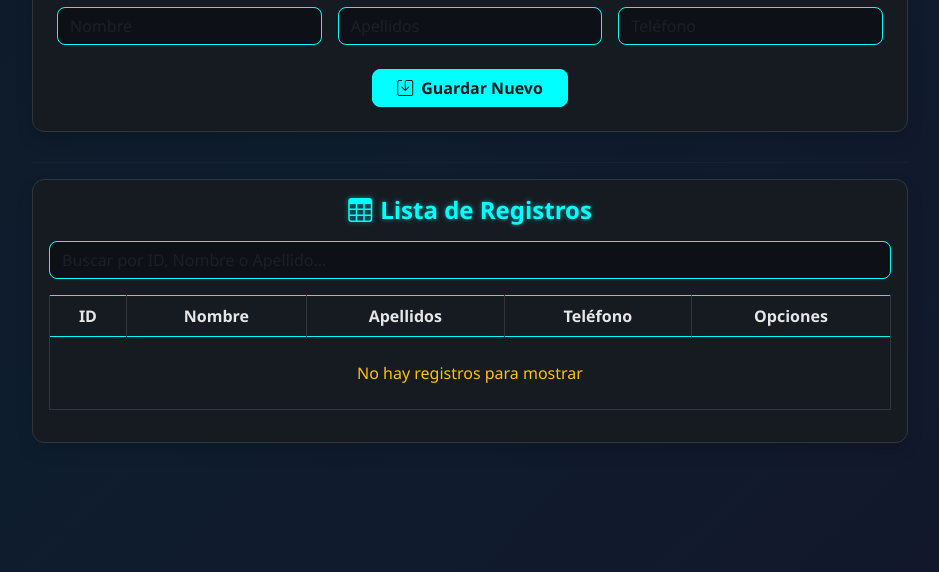
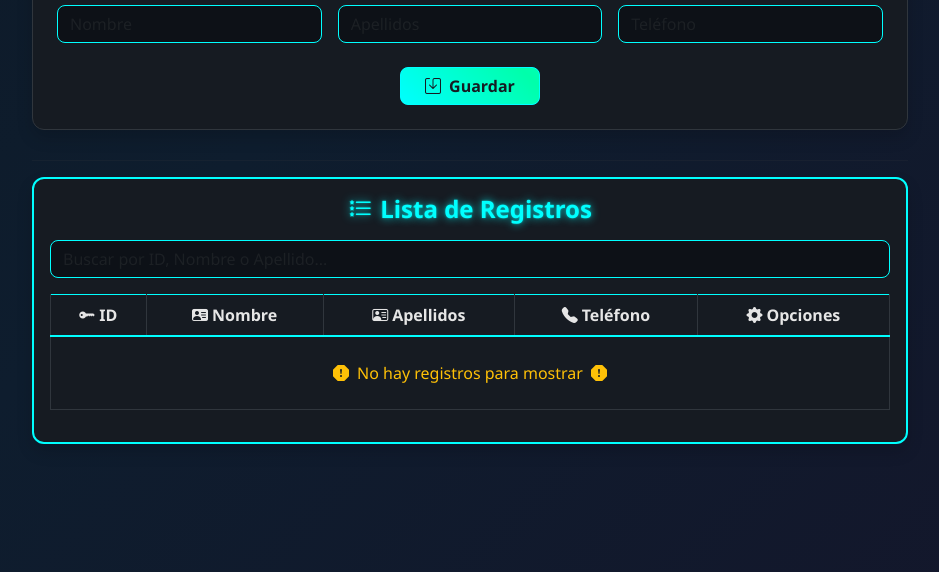
Before and after one commit to JuanPa-CA/registros, a plain HTML site: page index.html in a window 1280 px wide. Shown: the part 228-800 px from the top of the page, without its empty margins (170-1109 px from the left). Drawn offline with nearby package versions, Linux system fonts and the light colour scheme.

Commit message:
Update index.html

```diff
--- a/index.html
+++ b/index.html
@@ -26,7 +26,7 @@
 
         @keyframes gradientBG {
             0% {
-                background-position: 0% 50;
+                background-position: 0% 50%;
             }
 
             50% {
@@ -55,8 +55,8 @@
         h2,
         h4 {
             color: #00ffff;
-            text-shadow: 0 0 5px rgba(0, 255, 255, 0.5);
-            font-weight: 600;
+            text-shadow: 0 0 8px rgba(0, 255, 255, 0.8), 0 0 2px rgba(0, 255, 255, 0.5);
+            font-weight: 700;
         }
 
         .form-control {
@@ -70,44 +70,79 @@
         .form-control:focus {
             background-color: #0d1117;
             border-color: #00ffff;
-            box-shadow: 0 0 5px rgba(0, 255, 255, 0.7);
+            box-shadow: 0 0 8px rgba(0, 255, 255, 1);
             color: #ffffff;
         }
 
+        .btn-success,
+        .btn-update {
+            position: relative;
+            z-index: 1;
+            overflow: hidden;
+            border-radius: 8px;
+            font-weight: bold;
+            transition: transform 0.2s, box-shadow 0.3s, color 0.3s;
+        }
+
+        /* Animación Grandiente para Guardar Nuevo */
         .btn-success {
             background-color: #00ffff;
             border-color: #00ffff;
             color: #161b22;
-            font-weight: bold;
-            border-radius: 8px;
-            transition: transform 0.2s, box-shadow 0.3s;
+            background-image: linear-gradient(45deg, #00ffff 0%, #00ffaa 50%, #00ffff 100%);
+            background-size: 200% auto;
+            transition: background-position 0.5s ease;
         }
 
         .btn-success:hover {
-            background-color: #00d9d9;
-            border-color: #00d9d9;
-            transform: translateY(-2px);
-            box-shadow: 0 5px 15px rgba(0, 255, 255, 0.4);
+            background-position: -100% 0;
+            color: #161b22;
+            box-shadow: 0 5px 20px rgba(0, 255, 255, 0.6);
         }
 
-        /* Estilo para el botón de Actualizar */
+        /* Animación Grandiente para Actualizar Datos */
         .btn-update {
             background-color: #7d00ff;
-            border-color: #a489da;
+            border-color: #7d00ff;
             color: #ffffff;
-            font-weight: bold;
             box-shadow: 0 0 10px rgba(125, 0, 255, 0.8);
-            transition: all 0.3s ease;
+            background-image: linear-gradient(45deg, #7d00ff 0%, #ff00ff 50%, #7d00ff 100%);
+            background-size: 200% auto;
+            transition: background-position 0.5s ease;
         }
 
         .btn-update:hover {
-            background-color: #a489da;
-            color: #1a1a3a;
-            border-color: #7d00ff;
-            box-shadow: 0 0 20px #7d00ff;
-            transform: translateY(-2px);
+            background-position: -100% 0;
+            color: #ffffff;
+            border-color: #ff00ff;
+            box-shadow: 0 0 25px #ff00ff;
         }
 
+        /* --- Animación para el Borde de la Tabla --- */
+        @keyframes glowingBorder {
+            0% {
+                box-shadow: 0 0 5px #00ffff;
+            }
+
+            50% {
+                box-shadow: 0 0 20px #00ffff, 0 0 30px #00ffff;
+            }
+
+            100% {
+                box-shadow: 0 0 5px #00ffff;
+            }
+        }
+
+        .table-container .card {
+            background-color: #161b22;
+            border: 2px solid #00ffff;
+            border-radius: 12px;
+            animation: glowingBorder 3s infinite ease-in-out;
+            padding: 1rem;
+            /* Ajuste de padding para evitar recorte */
+        }
+
+        /* Estilos de la tabla */
         .table-dark {
             background-color: #0d1117;
             border-color: #00ffff;
@@ -127,6 +162,11 @@
             color: #e6e6e6;
         }
 
+        .table thead th {
+            border-bottom-width: 2px;
+            border-bottom-color: #00ffff;
+        }
+
         .table tbody tr:hover {
             background-color: #1e242b !important;
             color: #00ffff;
@@ -139,7 +179,7 @@
             cursor: pointer;
             font-size: 1.2rem;
             padding: 5px 10px;
-            transition: color 0.2s;
+            transition: color 0.2s, transform 0.2s;
         }
 
         .btn-edit {
@@ -149,6 +189,7 @@
         .btn-edit:hover {
             color: #73ff66;
             text-shadow: 0 0 5px #97fd79;
+            transform: scale(1.1);
         }
 
         .btn-delete {
@@ -158,9 +199,10 @@
         .btn-delete:hover {
             color: #df2929;
             text-shadow: 0 0 5px #ff0015;
+            transform: scale(1.1);
         }
 
-        /* Estilos de Alerta Personalizada (Retomados del primer ejemplo) */
+        /* Estilos de Alerta Personalizada */
         .alert-custom {
             position: fixed;
             top: 20px;
@@ -172,6 +214,7 @@
             opacity: 0;
             transition: opacity 0.5s ease-in-out;
             box-shadow: 0 4px 12px rgba(0, 0, 0, 0.3);
+            min-width: 250px; /* Asegura visibilidad */
         }
 
         .alert-error {
@@ -195,9 +238,7 @@
 
     <div class="container mt-5">
         <div class="card shadow p-4">
-            <h2 class="text-center mb-4"><i class="bi bi-person-badge me-2"></i>Registros</h2>
-
-            <div class="row g-3">
+            <h2 class="text-center mb-4"><i class="bi bi-person-lines-fill me-2"></i>Registro</h2> <div class="row g-3">
                 <div class="col-md-4">
                     <input type="text" id="nombre" class="form-control" placeholder="Nombre">
                 </div>
@@ -212,7 +253,7 @@
             </div>
 
             <div class="text-center mt-4">
-                <button id="btnGuardar" class="btn btn-success px-4"><i class="bi bi-save me-2"></i>Guardar Nuevo</button>
+                <button id="btnGuardar" class="btn btn-success px-4"><i class="bi bi-save me-2"></i>Guardar</button>
             </div>
         </div>
 
@@ -220,9 +261,7 @@
 
         <div class="table-container">
             <div class="card shadow p-3">
-                <h4 class="mb-3 text-center"><i class="bi bi-table me-2"></i>Lista de Registros</h4>
-
-                <div class="mb-3">
+                <h4 class="mb-3 text-center"><i class="bi bi-list-stars me-2"></i>Lista de Registros</h4> <div class="mb-3">
                     <input type="text" id="buscador" class="form-control" placeholder="Buscar por ID, Nombre o Apellido...">
                 </div>
 
@@ -230,11 +269,11 @@
                     <table class="table table-bordered align-middle text-center">
                         <thead class="table-dark">
                             <tr>
-                                <th>ID</th>
-                                <th>Nombre</th>
-                                <th>Apellidos</th>
-                                <th>Teléfono</th>
-                                <th>Opciones</th>
+                                <th><i class="bi bi-key-fill me-1"></i>ID</th>
+                                <th><i class="bi bi-person-vcard-fill me-1"></i>Nombre</th>
+                                <th><i class="bi bi-person-vcard me-1"></i>Apellidos</th>
+                                <th><i class="bi bi-telephone-fill me-1"></i>Teléfono</th>
+                                <th><i class="bi bi-gear-fill me-1"></i>Opciones</th>
                             </tr>
                         </thead>
 
@@ -349,7 +388,7 @@
 
             if (lista.length === 0) {
                 let tr = document.createElement("tr");
-            tr.innerHTML = `<td colspan="5" class="text-center py-4 text-warning"> No hay registros para mostrar </td>`;
+                tr.innerHTML = `<td colspan="5" class="text-center py-4 text-warning"> <i class="bi bi-exclamation-octagon-fill me-2"></i>No hay registros para mostrar<i class="bi bi-exclamation-octagon-fill ms-2"></i> </td>`;
                 tbody.appendChild(tr);
                 return;
             }
@@ -402,10 +441,12 @@
 
                     window.scrollTo({ top: 0, behavior: 'smooth' });
                 });
+
                 tbody.appendChild(tr);
             });
         }
         pintar();
     </script>
 </body>
+
 </html>
```
Lines whose indentation alone changed are shown as unchanged.
